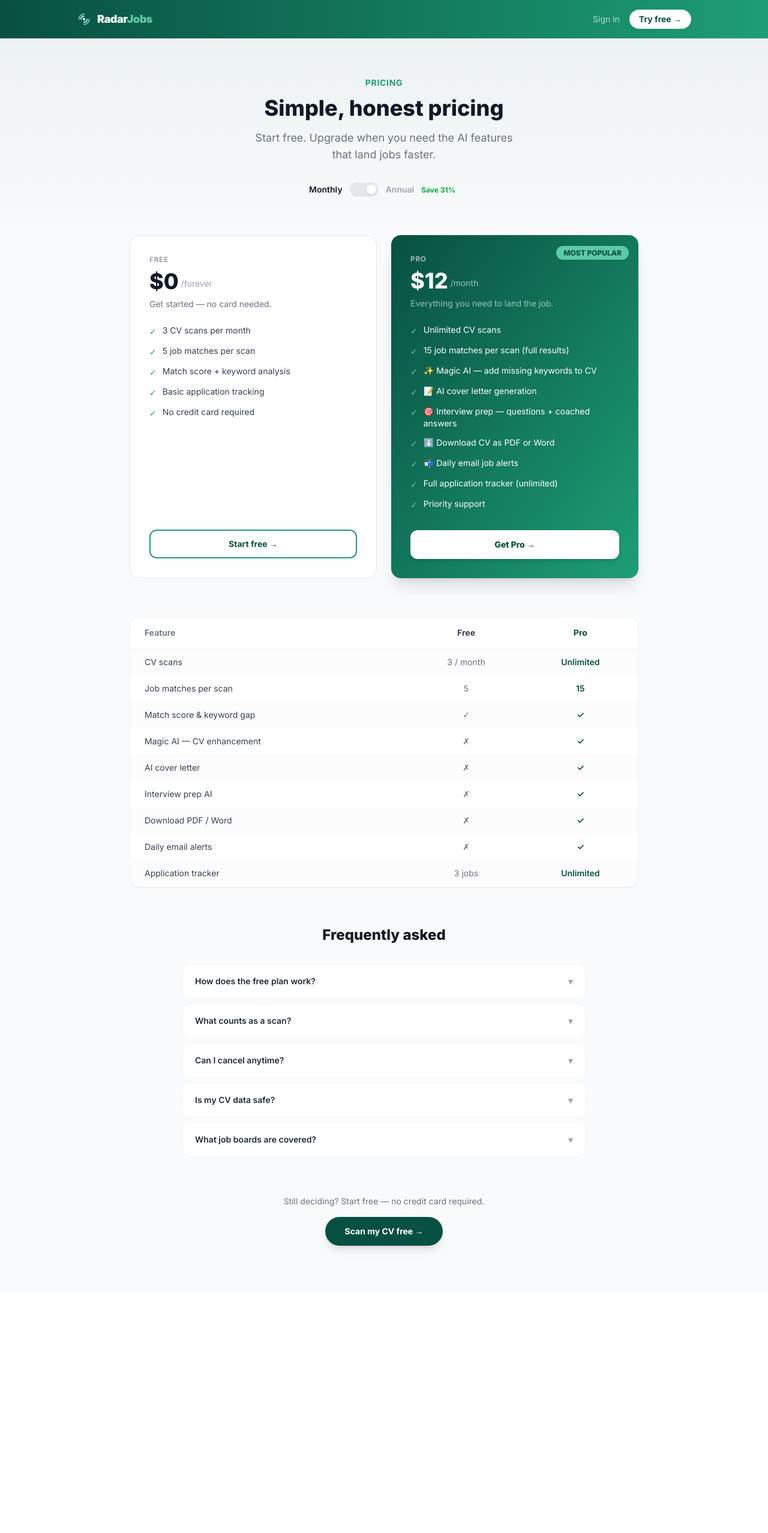
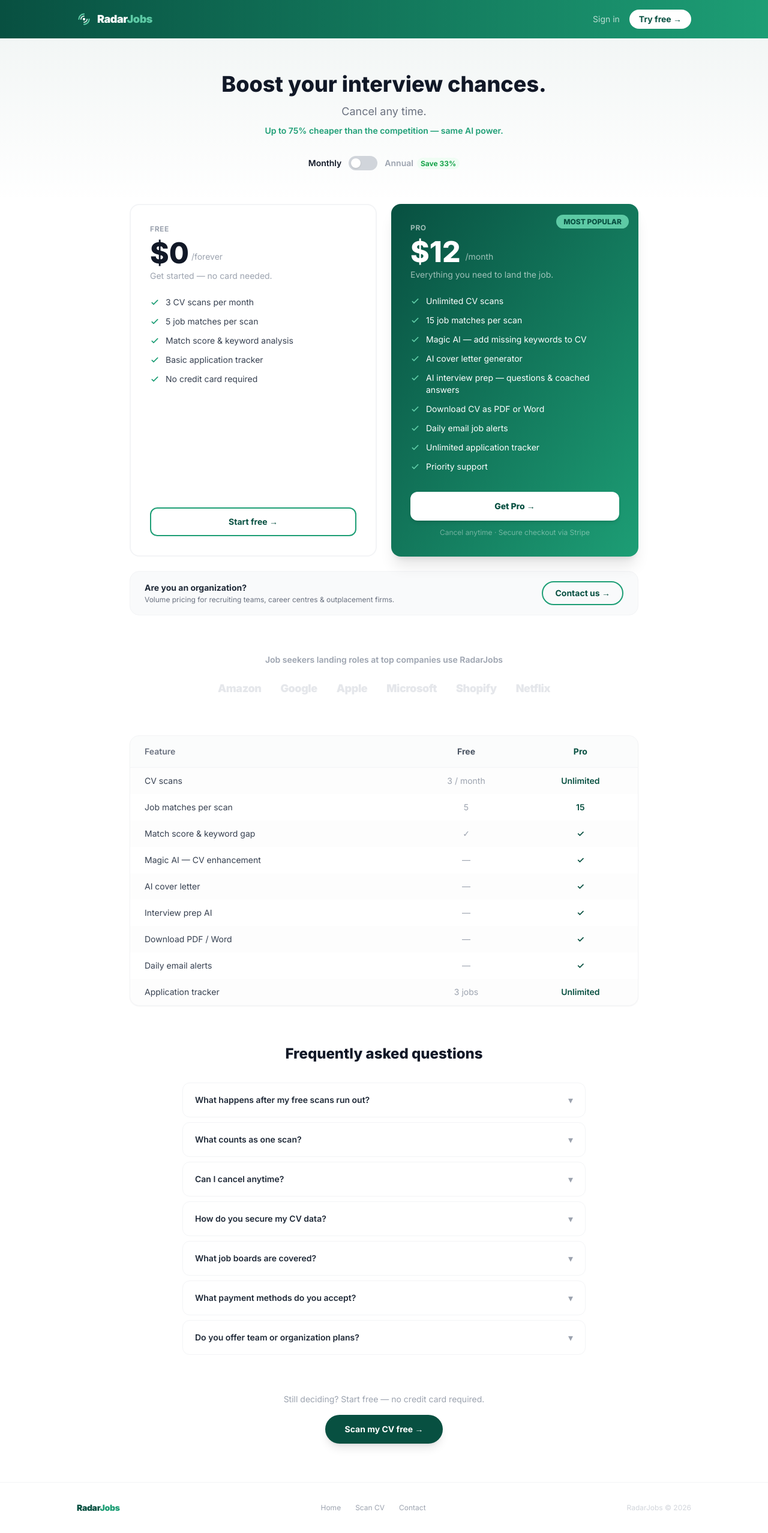
Before and after one commit to Aitibour/radarjobs-co, a Next.js app in the folder frontend/: page /pricing in a window 1280 px wide. Shown: the whole page at 60% size. Before the commit the page ends 2157 px from the top, so only its background shows below. Built offline with nearby package versions, Linux system fonts and the light colour scheme; no server answers.

Commit message:
feat: pricing page redesign — Jobscan-inspired, org CTA, social proof, checkmark icons, FAQ

```diff
--- a/frontend/app/pricing/page.tsx
+++ b/frontend/app/pricing/page.tsx
@@ -7,67 +7,76 @@ import { redirectToCheckout } from '@/lib/stripe'
 const FREE_FEATURES = [
   '3 CV scans per month',
   '5 job matches per scan',
-  'Match score + keyword analysis',
-  'Basic application tracking',
+  'Match score & keyword analysis',
+  'Basic application tracker',
   'No credit card required',
 ]
 
 const PRO_FEATURES = [
   'Unlimited CV scans',
-  '15 job matches per scan (full results)',
-  '✨ Magic AI — add missing keywords to CV',
-  '📝 AI cover letter generation',
-  '🎯 Interview prep — questions + coached answers',
-  '⬇️ Download CV as PDF or Word',
-  '📬 Daily email job alerts',
-  'Full application tracker (unlimited)',
+  '15 job matches per scan',
+  'Magic AI — add missing keywords to CV',
+  'AI cover letter generator',
+  'AI interview prep — questions & coached answers',
+  'Download CV as PDF or Word',
+  'Daily email job alerts',
+  'Unlimited application tracker',
   'Priority support',
 ]
 
 const FAQS = [
   {
-    q: 'How does the free plan work?',
-    a: 'You get 3 full CV scans per month — no credit card needed. Each scan searches 50+ job boards and returns the top 5 matches scored against your CV.',
+    q: 'What happens after my free scans run out?',
+    a: 'You keep access to your previous results. To run new scans, upgrade to Pro for unlimited access — or wait until next month when your 3 free scans reset.',
   },
   {
-    q: 'What counts as a scan?',
-    a: 'One scan = one run of the full pipeline: CV parsing → job board search → AI scoring. Browsing results or re-opening a job does not count.',
+    q: 'What counts as one scan?',
+    a: 'One scan = one full pipeline run: CV parsing → 50+ job board search → AI scoring. Browsing results or opening a job does not count.',
   },
   {
     q: 'Can I cancel anytime?',
-    a: 'Yes. Cancel from your account settings and your Pro access continues until the end of the billing period. No questions asked.',
+    a: 'Yes. Cancel from your account settings and your Pro access continues until the end of the billing period. No questions asked, no cancellation fees.',
   },
   {
-    q: 'Is my CV data safe?',
-    a: 'Your CV is stored encrypted in Supabase (row-level security). It is never shared with third parties or used to train AI models.',
+    q: 'How do you secure my CV data?',
+    a: 'Your CV is stored encrypted in Supabase with row-level security. It is never shared with third parties or used to train AI models.',
   },
   {
     q: 'What job boards are covered?',
-    a: 'LinkedIn, Indeed, Glassdoor, Google Jobs, and 46+ more — all via the JSearch aggregator. Results from the last 15 days.',
+    a: 'LinkedIn, Indeed, Glassdoor, Google Jobs, and 46+ more — all via the JSearch aggregator. Results from the last 15 days, refreshed every scan.',
+  },
+  {
+    q: 'What payment methods do you accept?',
+    a: 'All major credit cards via Stripe. We do not store your card details — Stripe handles all payment processing with industry-standard encryption.',
+  },
+  {
+    q: 'Do you offer team or organization plans?',
+    a: 'Yes — contact us at a.aitibour@gmail.com for volume pricing for recruiting teams, career centres, and outplacement firms.',
   },
 ]
+
+const LOGOS = ['Amazon', 'Google', 'Apple', 'Microsoft', 'Shopify', 'Netflix']
 
 export default function PricingPage() {
   const [annual, setAnnual] = useState(false)
   const [openFaq, setOpenFaq] = useState<number | null>(null)
-  const [checkoutLoading, setCheckoutLoading] = useState(false)
+  const [loading, setLoading] = useState<'monthly' | 'annual' | null>(null)
 
-  const handleUpgrade = async () => {
-    setCheckoutLoading(true)
+  const proPrice  = annual ? 8 : 12
+  const proLabel  = annual ? '/mo, billed $99/yr' : '/month'
+  const proSaving = annual ? 'Save 33%' : null
+
+  const handleUpgrade = async (plan: 'monthly' | 'annual') => {
+    setLoading(plan)
     try {
-      await redirectToCheckout(annual ? 'annual' : 'monthly')
+      await redirectToCheckout(plan)
     } catch {
-      setCheckoutLoading(false)
-      alert('Could not start checkout. Please try again.')
+      setLoading(null)
     }
   }
 
-  const proPrice = annual ? 99 : 12
-  const proLabel = annual ? '/year' : '/month'
-  const proSaving = annual ? 'Save $45' : null
-
   return (
-    <div className="min-h-screen bg-gray-50 font-sans">
+    <div className="min-h-screen bg-white font-sans">
 
       {/* Nav */}
       <nav className="bg-gradient-to-r from-teal-dark to-teal-mid px-6 py-4">
@@ -94,13 +103,13 @@ export default function PricingPage() {
       </nav>
 
       {/* Hero */}
-      <div className="bg-gradient-to-b from-teal-dark/5 to-transparent py-16 px-6 text-center">
-        <p className="text-teal-mid text-sm font-bold uppercase tracking-wider mb-3">Pricing</p>
-        <h1 className="text-4xl font-extrabold text-gray-900 mb-4">
-          Simple, honest pricing
+      <div className="bg-gradient-to-b from-teal-dark/5 to-transparent py-14 px-6 text-center">
+        <h1 className="text-4xl font-extrabold text-gray-900 mb-3">
+          Boost your interview chances.
         </h1>
-        <p className="text-gray-500 text-lg max-w-md mx-auto">
-          Start free. Upgrade when you need the AI features that land jobs faster.
+        <p className="text-gray-500 text-lg mb-2">Cancel any time.</p>
+        <p className="text-sm font-semibold text-teal-mid">
+          Up to 75% cheaper than the competition — same AI power.
         </p>
 
         {/* Toggle */}
@@ -108,35 +117,33 @@ export default function PricingPage() {
           <span className={`text-sm font-semibold ${!annual ? 'text-gray-900' : 'text-gray-400'}`}>Monthly</span>
           <button
             onClick={() => setAnnual(!annual)}
-            className={`relative w-12 h-6 rounded-full transition-colors ${annual ? 'bg-teal-mid' : 'bg-gray-200'}`}
-          >
-            <span className={`absolute top-1 w-4 h-4 bg-white rounded-full shadow transition-transform ${annual ? 'translate-x-7' : 'translate-x-1'}`}/>
+            className={`relative w-12 h-6 rounded-full transition-colors duration-200 ${annual ? 'bg-teal-mid' : 'bg-gray-300'}`}>
+            <span className="absolute top-1 w-4 h-4 bg-white rounded-full shadow transition-all duration-200"
+              style={{ left: annual ? '26px' : '4px' }}/>
           </button>
           <span className={`text-sm font-semibold ${annual ? 'text-gray-900' : 'text-gray-400'}`}>
             Annual
-            <span className="ml-1.5 text-xs font-bold text-green-600 bg-green-50 px-1.5 py-0.5 rounded-full">Save 31%</span>
+            <span className="ml-1.5 text-xs font-bold text-green-600 bg-green-50 px-1.5 py-0.5 rounded-full">Save 33%</span>
           </span>
         </div>
       </div>
 
       {/* Plans */}
-      <div className="max-w-4xl mx-auto px-6 pb-20">
-        <div className="grid md:grid-cols-2 gap-6 mb-16">
+      <div className="max-w-4xl mx-auto px-6 pb-16">
+        <div className="grid md:grid-cols-2 gap-6 mb-6">
 
           {/* Free */}
-          <div className="bg-white rounded-2xl border border-gray-200 p-8 flex flex-col">
-            <div className="mb-6">
-              <p className="text-xs font-bold text-gray-400 uppercase tracking-wider mb-2">Free</p>
-              <div className="flex items-end gap-1">
-                <span className="text-4xl font-extrabold text-gray-900">$0</span>
-                <span className="text-gray-400 text-sm mb-1.5">/forever</span>
-              </div>
-              <p className="text-gray-500 text-sm mt-2">Get started — no card needed.</p>
+          <div className="bg-white rounded-2xl border-2 border-gray-100 p-8 flex flex-col">
+            <p className="text-xs font-bold text-gray-400 uppercase tracking-wider mb-2">Free</p>
+            <div className="flex items-end gap-1 mb-1">
+              <span className="text-5xl font-extrabold text-gray-900">$0</span>
+              <span className="text-gray-400 text-sm mb-2">/forever</span>
             </div>
+            <p className="text-gray-400 text-sm mb-6">Get started — no card needed.</p>
             <ul className="flex flex-col gap-3 mb-8 flex-1">
               {FREE_FEATURES.map(f => (
                 <li key={f} className="flex items-start gap-2.5 text-sm text-gray-700">
-                  <span className="text-teal-mid mt-0.5 shrink-0">✓</span>
+                  <svg className="w-4 h-4 text-teal-mid mt-0.5 shrink-0" fill="none" viewBox="0 0 24 24" stroke="currentColor" strokeWidth={2.5}><path strokeLinecap="round" strokeLinejoin="round" d="M5 13l4 4L19 7"/></svg>
                   {f}
                 </li>
               ))}
@@ -152,62 +159,82 @@ export default function PricingPage() {
             <div className="absolute top-4 right-4">
               <span className="text-xs font-extrabold text-teal-dark bg-teal-accent px-3 py-1 rounded-full">MOST POPULAR</span>
             </div>
-            <div className="mb-6">
-              <p className="text-xs font-bold text-white/60 uppercase tracking-wider mb-2">Pro</p>
-              <div className="flex items-end gap-1">
-                <span className="text-4xl font-extrabold text-white">${proPrice}</span>
-                <span className="text-white/60 text-sm mb-1.5">{proLabel}</span>
-                {proSaving && (
-                  <span className="ml-2 text-xs font-bold text-teal-accent bg-white/10 px-2 py-0.5 rounded-full mb-1.5">{proSaving}</span>
-                )}
+            <p className="text-xs font-bold text-white/60 uppercase tracking-wider mb-2">Pro</p>
+            <div className="flex items-end gap-1 mb-1">
+              <span className="text-5xl font-extrabold text-white">${proPrice}</span>
+              <div className="mb-2 ml-1">
+                <span className="text-white/60 text-sm block leading-tight">{proLabel}</span>
+                {proSaving && <span className="text-xs font-bold text-teal-accent">{proSaving}</span>}
               </div>
-              <p className="text-white/60 text-sm mt-2">Everything you need to land the job.</p>
             </div>
+            <p className="text-white/60 text-sm mb-6">Everything you need to land the job.</p>
             <ul className="flex flex-col gap-3 mb-8 flex-1">
               {PRO_FEATURES.map(f => (
                 <li key={f} className="flex items-start gap-2.5 text-sm text-white">
-                  <span className="text-teal-accent mt-0.5 shrink-0">✓</span>
+                  <svg className="w-4 h-4 text-teal-accent mt-0.5 shrink-0" fill="none" viewBox="0 0 24 24" stroke="currentColor" strokeWidth={2.5}><path strokeLinecap="round" strokeLinejoin="round" d="M5 13l4 4L19 7"/></svg>
                   {f}
                 </li>
               ))}
             </ul>
             <button
-              onClick={handleUpgrade}
-              disabled={checkoutLoading}
+              onClick={() => handleUpgrade(annual ? 'annual' : 'monthly')}
+              disabled={!!loading}
               className="w-full py-3.5 rounded-xl bg-white text-teal-dark font-extrabold text-sm hover:bg-teal-light disabled:opacity-60 transition-colors shadow-md">
-              {checkoutLoading ? 'Redirecting…' : 'Get Pro →'}
+              {loading ? 'Redirecting…' : `Get Pro →`}
             </button>
-            {annual && (
-              <p className="text-center text-xs text-white/50 mt-3">Billed as $99/year · Cancel anytime</p>
-            )}
+            <p className="text-center text-xs text-white/40 mt-3">Cancel anytime · Secure checkout via Stripe</p>
           </div>
         </div>
 
-        {/* Feature comparison table */}
+        {/* Org CTA */}
+        <div className="bg-gray-50 rounded-2xl border border-gray-100 px-6 py-4 flex items-center justify-between flex-wrap gap-3 mb-16">
+          <div>
+            <p className="text-sm font-bold text-gray-800">Are you an organization?</p>
+            <p className="text-xs text-gray-500 mt-0.5">Volume pricing for recruiting teams, career centres & outplacement firms.</p>
+          </div>
+          <a href="mailto:a.aitibour@gmail.com"
+            className="text-sm font-bold text-teal-dark border-2 border-teal-mid px-5 py-2 rounded-full hover:bg-teal-light transition-colors whitespace-nowrap">
+            Contact us →
+          </a>
+        </div>
+
+        {/* Social proof */}
+        <div className="text-center mb-16">
+          <p className="text-sm font-semibold text-gray-400 mb-6">
+            Job seekers landing roles at top companies use RadarJobs
+          </p>
+          <div className="flex items-center justify-center flex-wrap gap-8">
+            {LOGOS.map(name => (
+              <span key={name} className="text-lg font-black text-gray-200 tracking-tight select-none">{name}</span>
+            ))}
+          </div>
+        </div>
+
+        {/* Feature comparison */}
         <div className="bg-white rounded-2xl border border-gray-100 shadow-sm overflow-hidden mb-16">
           <table className="w-full text-sm">
             <thead>
-              <tr className="border-b border-gray-100">
+              <tr className="border-b border-gray-100 bg-gray-50/60">
                 <th className="text-left px-6 py-4 text-gray-500 font-semibold w-[55%]">Feature</th>
-                <th className="text-center px-4 py-4 text-gray-700 font-bold">Free</th>
+                <th className="text-center px-4 py-4 text-gray-600 font-bold">Free</th>
                 <th className="text-center px-4 py-4 text-teal-dark font-bold">Pro</th>
               </tr>
             </thead>
             <tbody>
               {[
-                ['CV scans', '3 / month', 'Unlimited'],
-                ['Job matches per scan', '5', '15'],
-                ['Match score & keyword gap', '✓', '✓'],
-                ['Magic AI — CV enhancement', '✗', '✓'],
-                ['AI cover letter', '✗', '✓'],
-                ['Interview prep AI', '✗', '✓'],
-                ['Download PDF / Word', '✗', '✓'],
-                ['Daily email alerts', '✗', '✓'],
-                ['Application tracker', '3 jobs', 'Unlimited'],
+                ['CV scans',                  '3 / month',  'Unlimited'],
+                ['Job matches per scan',       '5',          '15'],
+                ['Match score & keyword gap',  '✓',          '✓'],
+                ['Magic AI — CV enhancement',  '—',          '✓'],
+                ['AI cover letter',            '—',          '✓'],
+                ['Interview prep AI',          '—',          '✓'],
+                ['Download PDF / Word',        '—',          '✓'],
+                ['Daily email alerts',         '—',          '✓'],
+                ['Application tracker',        '3 jobs',     'Unlimited'],
               ].map(([feat, free, pro], i) => (
-                <tr key={feat} className={i % 2 === 0 ? 'bg-gray-50/50' : ''}>
+                <tr key={feat} className={i % 2 === 0 ? 'bg-gray-50/40' : ''}>
                   <td className="px-6 py-3 text-gray-700">{feat}</td>
-                  <td className="text-center px-4 py-3 text-gray-500">{free}</td>
+                  <td className="text-center px-4 py-3 text-gray-400">{free}</td>
                   <td className="text-center px-4 py-3 font-semibold text-teal-dark">{pro}</td>
                 </tr>
               ))}
@@ -216,21 +243,20 @@ export default function PricingPage() {
         </div>
 
         {/* FAQ */}
-        <div className="max-w-2xl mx-auto">
-          <h2 className="text-2xl font-extrabold text-gray-900 text-center mb-8">Frequently asked</h2>
+        <div className="max-w-2xl mx-auto mb-16">
+          <h2 className="text-2xl font-extrabold text-gray-900 text-center mb-8">Frequently asked questions</h2>
           <div className="flex flex-col gap-2">
             {FAQS.map((faq, i) => (
               <div key={i} className="bg-white rounded-xl border border-gray-100 overflow-hidden">
                 <button
                   onClick={() => setOpenFaq(openFaq === i ? null : i)}
-                  className="w-full text-left px-5 py-4 flex items-center justify-between gap-3"
-                >
+                  className="w-full text-left px-5 py-4 flex items-center justify-between gap-3 hover:bg-gray-50 transition-colors">
                   <span className="text-sm font-semibold text-gray-800">{faq.q}</span>
-                  <span className={`text-gray-400 shrink-0 transition-transform ${openFaq === i ? 'rotate-180' : ''}`}>▾</span>
+                  <span className={`text-gray-400 shrink-0 transition-transform duration-200 ${openFaq === i ? 'rotate-180' : ''}`}>▾</span>
                 </button>
                 {openFaq === i && (
-                  <div className="px-5 pb-4">
-                    <p className="text-sm text-gray-600 leading-relaxed">{faq.a}</p>
+                  <div className="px-5 pb-4 border-t border-gray-50">
+                    <p className="text-sm text-gray-600 leading-relaxed pt-3">{faq.a}</p>
                   </div>
                 )}
               </div>
@@ -239,14 +265,29 @@ export default function PricingPage() {
         </div>
 
         {/* Bottom CTA */}
-        <div className="text-center mt-16">
-          <p className="text-gray-500 text-sm mb-4">Still deciding? Start free — no credit card required.</p>
+        <div className="text-center">
+          <p className="text-gray-400 text-sm mb-4">Still deciding? Start free — no credit card required.</p>
           <Link href="/scan"
             className="inline-flex items-center gap-2 font-bold text-sm bg-teal-dark text-white px-8 py-3.5 rounded-full shadow-lg hover:bg-teal-mid hover:scale-105 transition-all duration-200">
             Scan my CV free →
           </Link>
         </div>
       </div>
+
+      {/* Footer */}
+      <footer className="border-t border-gray-100 py-8 px-6">
+        <div className="max-w-5xl mx-auto flex items-center justify-between flex-wrap gap-4">
+          <span className="text-sm font-black tracking-tight">
+            <span className="text-teal-dark">Radar</span><span className="text-teal-mid">Jobs</span>
+          </span>
+          <div className="flex gap-6">
+            <Link href="/" className="text-xs text-gray-400 hover:text-gray-600 transition-colors">Home</Link>
+            <Link href="/scan" className="text-xs text-gray-400 hover:text-gray-600 transition-colors">Scan CV</Link>
+            <a href="mailto:a.aitibour@gmail.com" className="text-xs text-gray-400 hover:text-gray-600 transition-colors">Contact</a>
+          </div>
+          <p className="text-xs text-gray-300">RadarJobs © 2026</p>
+        </div>
+      </footer>
     </div>
   )
 }
```
